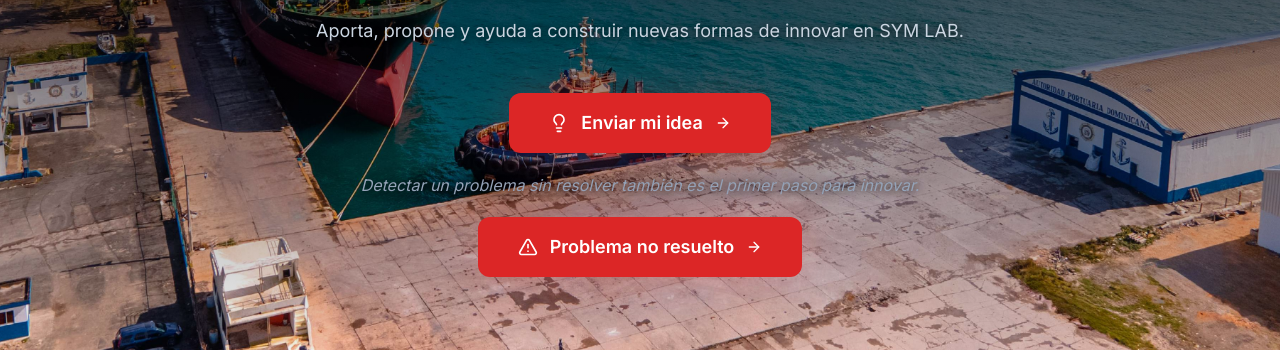
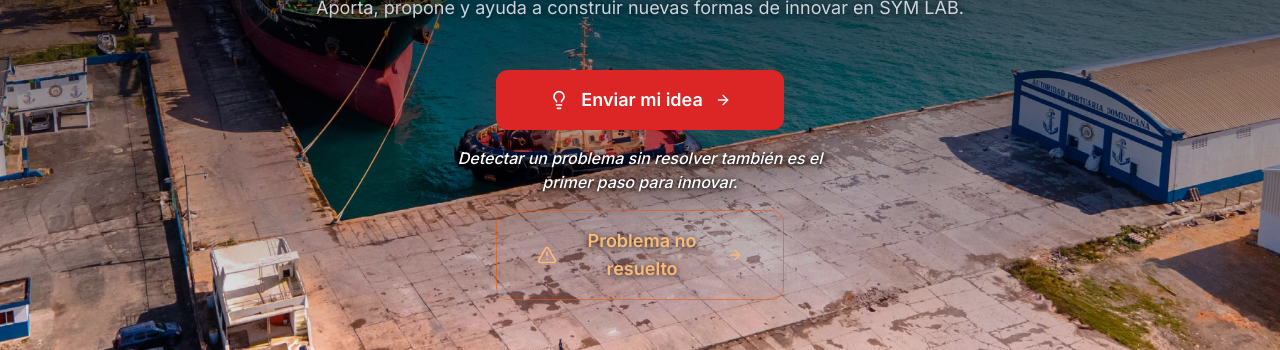
Before and after one commit to alexestiradoreyes-glitch/sym-lab, a Next.js app: page / in a window 1280 px wide. Shown: the part 413-763 px from the top of the page. Built offline with nearby package versions, Linux system fonts and the light colour scheme; no server answers.

Commit message:
Inicio: igualar tamaño botones y mejorar visibilidad frase motivadora

```diff
--- a/src/app/page.tsx
+++ b/src/app/page.tsx
@@ -50,28 +50,34 @@ export default function PaginaInicio() {
           </p>
 
           {/* Botones CTA */}
-          <div className="flex flex-col items-center gap-5">
+          <div className="flex flex-col items-center gap-4">
             <Link
               href="/ideas/nueva"
-              className="btn-primary inline-flex items-center gap-3 text-base sm:text-lg px-8 sm:px-10 py-4 glow-red"
+              className="btn-primary inline-flex items-center justify-center gap-3 text-base sm:text-lg px-8 sm:px-10 py-4 glow-red w-64 sm:w-72"
             >
-              <Lightbulb className="w-5 h-5" />
+              <Lightbulb className="w-5 h-5 flex-shrink-0" />
               Enviar mi idea
-              <ArrowRight className="w-4 h-4" />
+              <ArrowRight className="w-4 h-4 flex-shrink-0" />
             </Link>
 
-            <p className="text-slate-400 text-sm sm:text-base italic"
-               style={{ textShadow: '0 1px 8px rgba(0,0,0,0.9)' }}>
+            <p
+              className="text-white text-sm sm:text-base font-medium italic max-w-sm"
+              style={{ textShadow: '0 2px 16px rgba(0,0,0,1), 0 1px 4px rgba(0,0,0,1)' }}
+            >
               Detectar un problema sin resolver también es el primer paso para innovar.
             </p>
 
             <Link
               href="/problemas/nueva"
-              className="btn-primary inline-flex items-center gap-3 text-base sm:text-lg px-8 sm:px-10 py-4 glow-red"
+              className="inline-flex items-center justify-center gap-3 text-base sm:text-lg px-8 sm:px-10 py-4 w-64 sm:w-72
+                         rounded-xl font-semibold border border-orange-600/60 text-orange-300
+                         hover:border-orange-500 hover:text-orange-200 hover:bg-orange-950/30
+                         transition-all duration-200"
+              style={{ textShadow: '0 1px 6px rgba(0,0,0,0.8)' }}
             >
-              <AlertTriangle className="w-5 h-5" />
+              <AlertTriangle className="w-5 h-5 flex-shrink-0" />
               Problema no resuelto
-              <ArrowRight className="w-4 h-4" />
+              <ArrowRight className="w-4 h-4 flex-shrink-0" />
             </Link>
           </div>
         </div>
```
